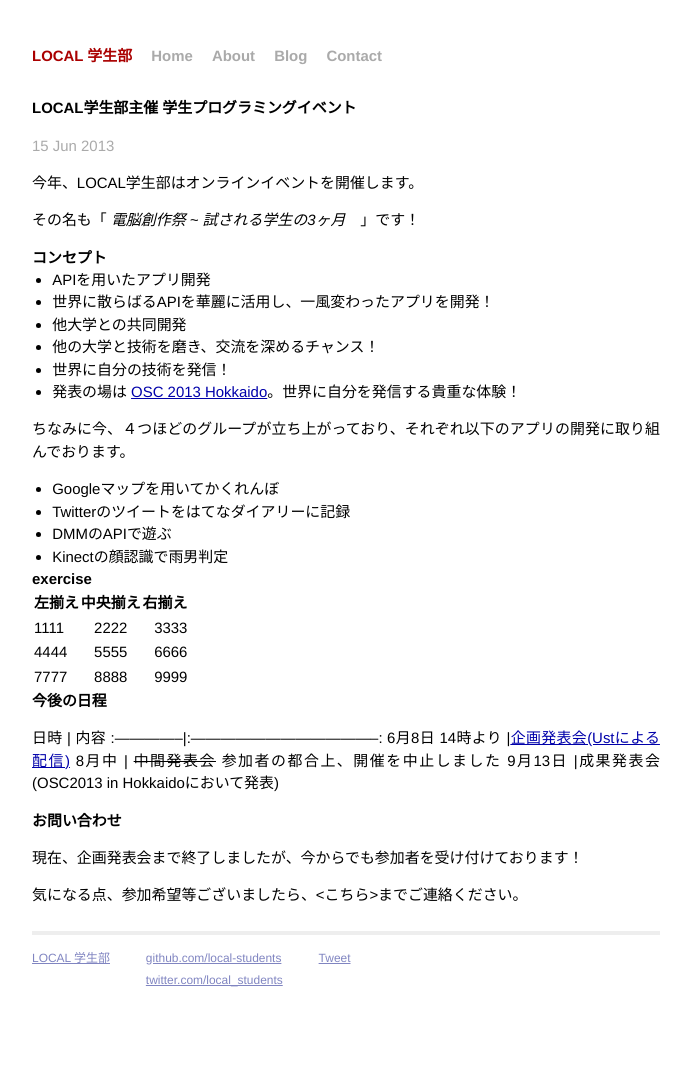
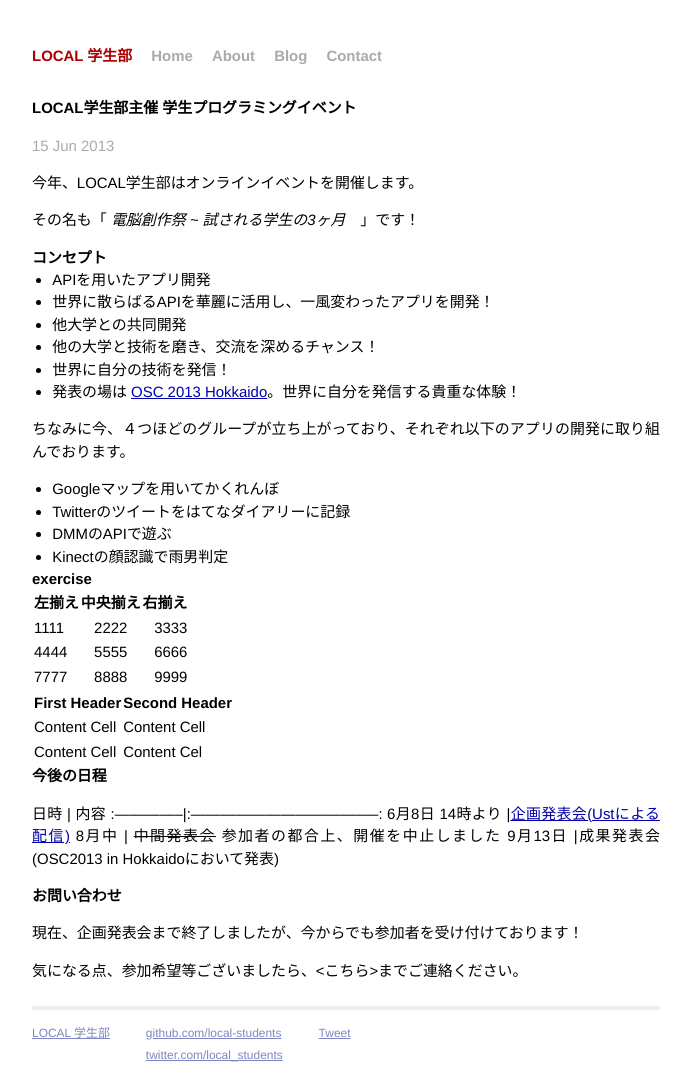
Before and after one commit to local-students/local-students.github.io, a Jekyll site: the page built from _posts/2013-06-15-onlineevent.markdown, in a window 1280 px wide. Shown: the whole page, without its empty margins (294-985 px from the left). Built offline with Jekyll 4.4.1, drawn with Linux system fonts in a browser that asks for light colours; Markdown is read by kramdown in place of the engine named in the settings; comment, search, counter and statistics services are not loaded; before the commit the page ends 1003 px from its top, so only the background shows below that.

Commit message:
fix
naoshita

```diff
--- a/_posts/2013-06-15-onlineevent.markdown
+++ b/_posts/2013-06-15-onlineevent.markdown
@@ -24,6 +24,7 @@ categories: onlineevent
  * DMMのAPIで遊ぶ
  * Kinectの顔認識で雨男判定
 
+
 ## exercise
 
 左揃え | 中央揃え | 右揃え
@@ -31,6 +32,12 @@ categories: onlineevent
 1111   | 2222     | 3333
 4444   | 5555     | 6666
 7777   | 8888     | 9999
+
+
+First Header  | Second Header
+------------- | -------------
+Content Cell  | Content Cell
+Content Cell  | Content Cel
 
 ## 今後の日程
  日時 | 内容
```
